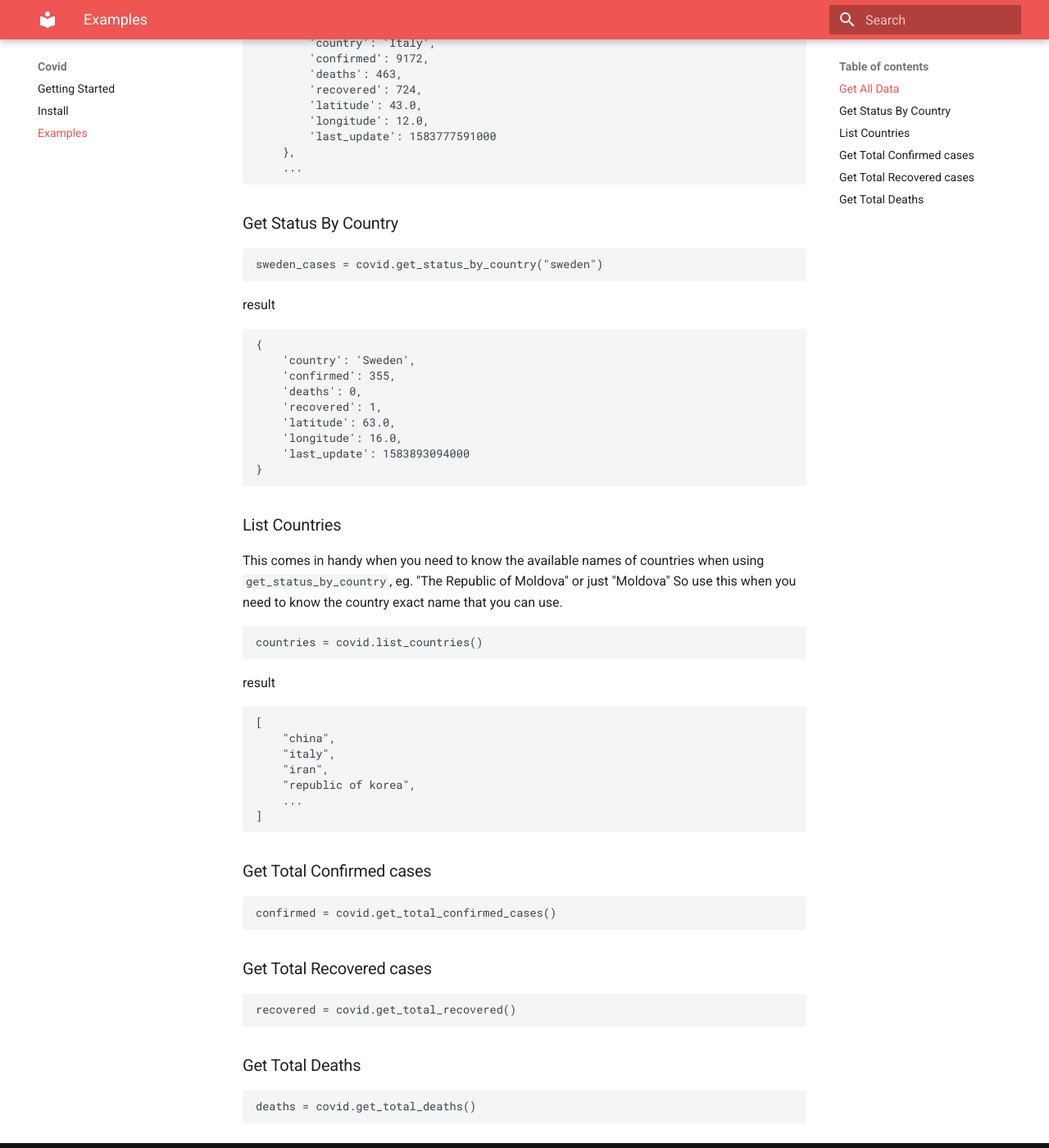
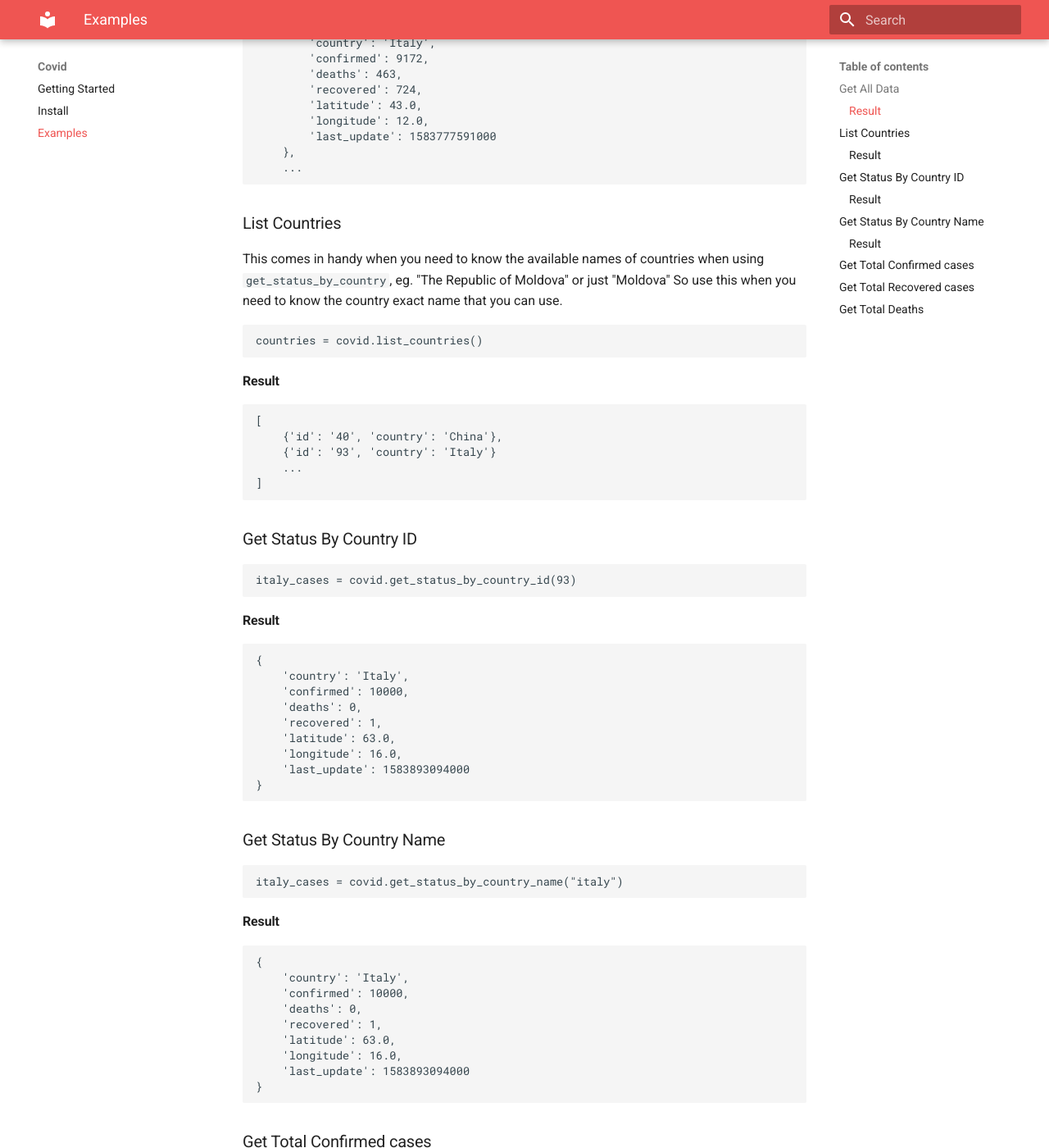
Before and after one commit to nf1s/covid, an MkDocs documentation site: the page built from docs/examples.md, in a window 1280 px wide and 1400 px high, scrolled down 557 px. Shown: the whole window at 82% size. Built offline with MkDocs 1.6.1 and Material for MkDocs 9.7.7, drawn with Linux system fonts in a browser that asks for light colours.

Commit message:
fixes documentation

```diff
--- a/docs/examples.md
+++ b/docs/examples.md
@@ -5,7 +5,7 @@
     covid = Covid()
     covid.get_data()
 
-result
+#### Result
 
     [
         {
@@ -28,22 +28,6 @@ result
         },
         ...
 
-### Get Status By Country
-
-    sweden_cases = covid.get_status_by_country("sweden")
-
-result
-
-    {
-        'country': 'Sweden',
-        'confirmed': 355,
-        'deaths': 0,
-        'recovered': 1,
-        'latitude': 63.0,
-        'longitude': 16.0,
-        'last_update': 1583893094000
-    }
-
 ### List Countries
 
 This comes in handy when you need to know the available names of countries
@@ -52,15 +36,45 @@ So use this when you need to know the country exact name that you can use.
 
     countries = covid.list_countries()
 
-result
+#### Result
 
     [
-        "china",
-        "italy",
-        "iran",
-        "republic of korea",
+        {'id': '40', 'country': 'China'},
+        {'id': '93', 'country': 'Italy'}
         ...
     ]
+
+### Get Status By Country ID
+
+    italy_cases = covid.get_status_by_country_id(93)
+
+#### Result
+
+    {
+        'country': 'Italy',
+        'confirmed': 10000,
+        'deaths': 0,
+        'recovered': 1,
+        'latitude': 63.0,
+        'longitude': 16.0,
+        'last_update': 1583893094000
+    }
+
+### Get Status By Country Name
+
+    italy_cases = covid.get_status_by_country_name("italy")
+
+#### Result
+
+    {
+        'country': 'Italy',
+        'confirmed': 10000,
+        'deaths': 0,
+        'recovered': 1,
+        'latitude': 63.0,
+        'longitude': 16.0,
+        'last_update': 1583893094000
+    }
 
 ### Get Total Confirmed cases
 
```
Also changed, not shown: README.md (+34 -20 lines).
